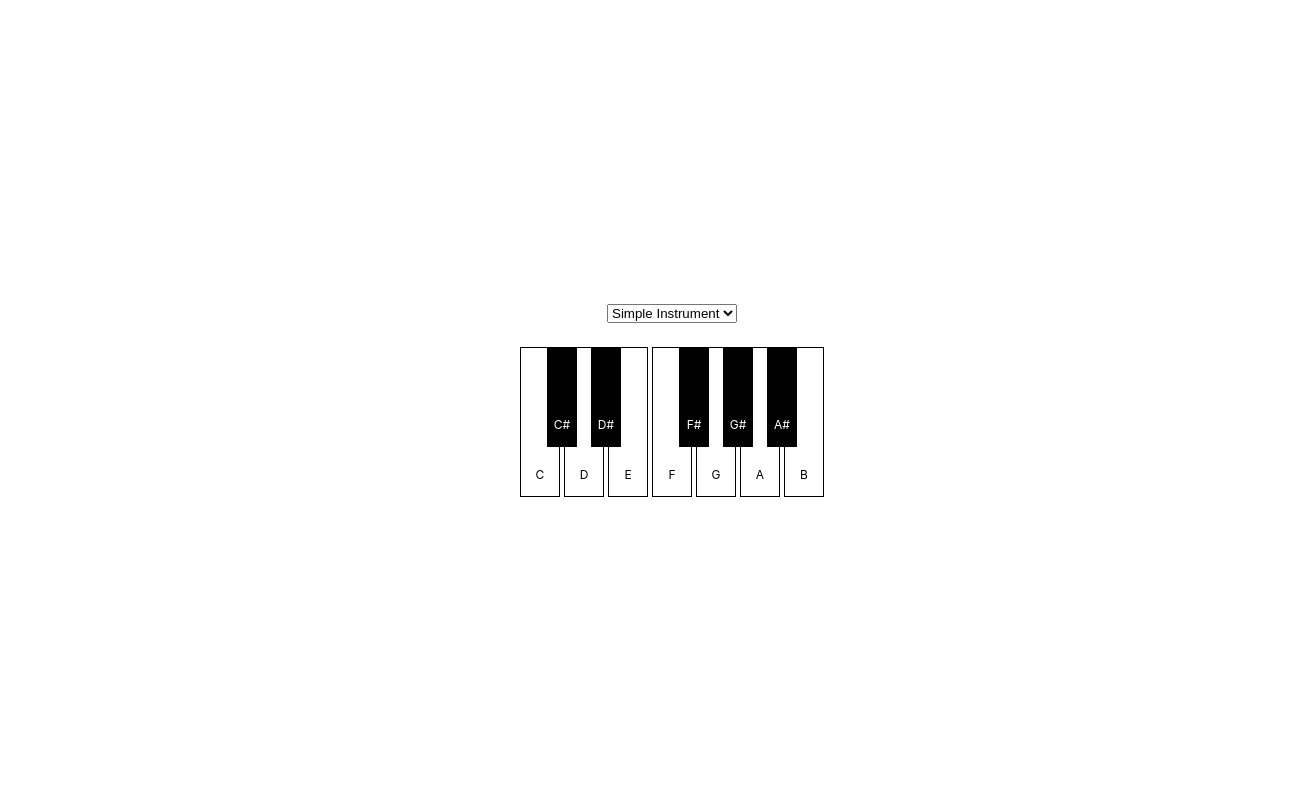
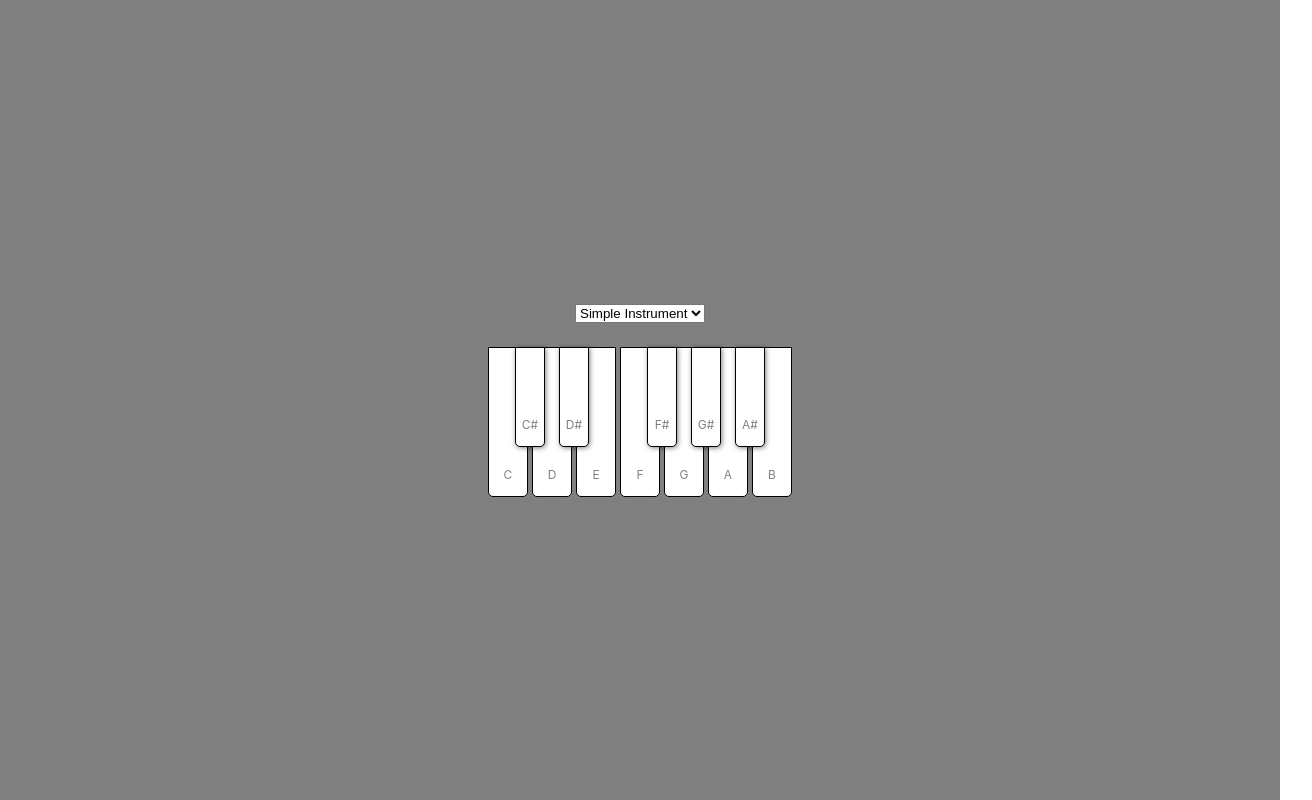
Before and after one commit to emiliorizzo/color-keyboard, a Vue app: page / in a window 1280 px wide. Shown: the whole page, 1312 px wide, since content can reach past the window. Built offline with nearby package versions, Linux system fonts and the light colour scheme.

Commit message:
Fix Layout and add colors

```diff
--- a/src/App.vue
+++ b/src/App.vue
@@ -3,7 +3,16 @@ import Keyboard from './components/Keyboard.vue'
 </script>
 
 <template lang="pug">
-  Keyboard
+  .app
+    Keyboard
 </template>
 
-<style scoped></style>
+<style lang="stylus">
+.app
+  background-color gray
+  display flex
+  justify-content center
+  align-items center
+  height 100vh
+  width 100%
+</style>
--- a/src/assets/main.css
+++ b/src/assets/main.css
@@ -1,9 +1,7 @@
 @import './base.css';
 
 #app {
-  max-width: 1280px;
   margin: 0 auto;
-  padding: 2rem;
   font-weight: normal;
 }
 
@@ -27,9 +25,4 @@ a,
     place-items: center;
   }
 
-  #app {
-    display: grid;
-    grid-template-columns: 1fr 1fr;
-    padding: 0 2rem;
-  }
 }
--- a/src/components/KeyNote.vue
+++ b/src/components/KeyNote.vue
@@ -1,5 +1,5 @@
 <template lang="pug">
-.key-note(:class="['key', { active: isActive }]" @mousedown="handleMouseDown" @mouseup="handleMouseUp")
+.key-note(:class="['key-note', { active: isActive }]" :style="{ 'background-color': isActive ? color : 'white' }" @mousedown="handleMouseDown" @mouseup="handleMouseUp")
   .note-name {{ note }}
 </template>
 
@@ -10,6 +10,7 @@ export default defineComponent({
   props: {
     note: String,
     isActive: Boolean,
+    color: String,
   },
   setup(props, { emit }) {
     const { note, isActive } = toRefs(props)
@@ -60,13 +61,12 @@ export default defineComponent({
   display flex
   justify-content center
   align-items flex-end
+  color gray
+  border-radius 0 0 5px 5px
 
-
-
+.key-note.black
+  box-shadow 1px 1px 5px 0 rgba(0, 0, 0, 0.5)
 .note-name
   font-size .8em
   margin-bottom 1em
-
-.key-note.active
-  background-color yellow
 </style>
--- a/src/components/Keyboard.vue
+++ b/src/components/Keyboard.vue
@@ -9,7 +9,7 @@
         option(v-for="(program, index) in programs" :key="index" :value="index") {{ program }}
 
     .keyboard
-      KeyNote(v-for="(note, index) in notes" :key="note" :note="note" :isActive="activeNotes.includes(note)" :class="{ black: isBlackKey(note) }"  @note-on="handleNoteOn" @note-off="handleNoteOff") @note-off="handleNoteOff")
+      KeyNote(v-for="([note, {color}], index) in Object.entries(notes)" :key="note" :note="note" :color="color" :isActive="activeNotes.includes(note)" :class="{ black: isBlackKey(note) }"  @note-on="handleNoteOn" @note-off="handleNoteOff") @note-off="handleNoteOff")
 </template>
 
 <script>
@@ -22,7 +22,20 @@ export default {
     KeyNote,
   },
   setup() {
-    const notes = ref(['C', 'C#', 'D', 'D#', 'E', 'F', 'F#', 'G', 'G#', 'A', 'A#', 'B']) // Add semitones
+    const notes = ref({
+      C: { color: 'rgb(255, 0, 0)' },
+      'C#': { color: 'rgb(255,105, 180)' },
+      D: { color: 'rgb(255, 165, 0)' },
+      'D#': { color: 'rgb(255, 20, 147)' },
+      E: { color: 'rgb(255, 255, 0)' },
+      F: { color: 'rgb(0, 255, 0)' },
+      'F#': { color: 'rgb(0, 191, 255)' },
+      G: { color: 'rgb(0, 0, 255)' },
+      'G#': { color: 'rgb(128, 0, 128)' },
+      A: { color: 'rgb(75, 0, 130)' },
+      'A#': { color: 'rgb(210, 180, 140)' },
+      B: { color: 'rgb(238, 130, 238)' },
+    })
     const activeNotes = ref([])
     const programs = ref(['Piano', 'Guitar', 'Violin', 'Flute', 'Drums']) // Example program names
     const selectedProgram = ref(0) // Default to the first program
@@ -55,22 +68,22 @@ export default {
     }
 
     const handleNoteOn = (note) => {
-      if (instrumentType.value === 'midi') {
-        if (!activeNotes.value.includes(note)) {
-          activeNotes.value.push(note)
+      if (!activeNotes.value.includes(note)) {
+        activeNotes.value.push(note)
+        if (instrumentType.value === 'midi') {
           const midiNote = noteToMidi(note)
           if (output) {
             output.send([0x90, midiNote, 0x7f]) // Note on, velocity 127
           }
+        } else {
+          simpleInstrument.playNote(note)
         }
-      } else {
-        simpleInstrument.playNote(note)
       }
     }
 
     const handleNoteOff = (note) => {
+      activeNotes.value = activeNotes.value.filter((n) => n !== note)
       if (instrumentType.value === 'midi') {
-        activeNotes.value = activeNotes.value.filter((n) => n !== note)
         const midiNote = noteToMidi(note)
         if (output) {
           output.send([0x80, midiNote, 0x40]) // Note off, velocity 64
@@ -143,7 +156,6 @@ export default {
   width 40px
   height 150px
   border 1px solid #000
-  background-color #fff
   z-index 1
 
 
@@ -154,8 +166,4 @@ export default {
   margin-left -15px
   margin-right -15px
   z-index 2
-  color white
-
-.key-note.active
-  background-color #f00
 </style>
```
Also changed, not shown: src/components/SimpleInstrument.vue (deleted, +0 -52 lines).
